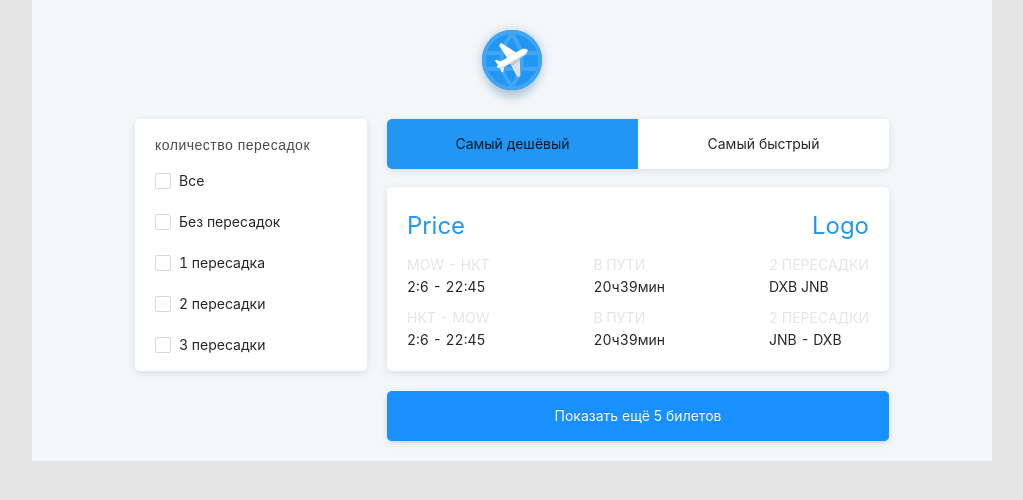
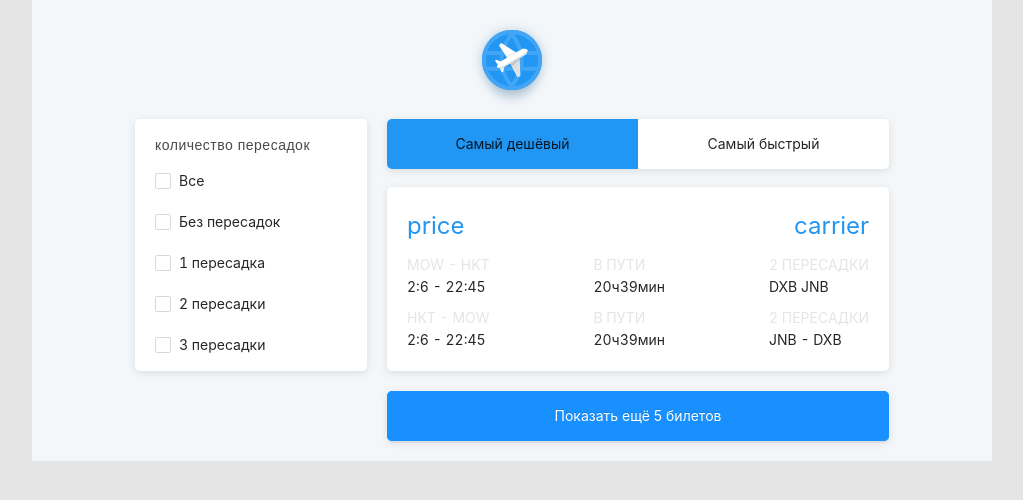
Before and after one commit to dron5/avia-first, a React (Create React App) app: page / in a window 1280 px wide. Shown: the top 500 px of the page, without its empty margins (128-1151 px from the left). Built offline with nearby package versions, Linux system fonts and the light colour scheme; no server answers.

Commit message:
Ticket added

```diff
--- a/src/asyncActions/fetchStuff.js
+++ b/src/asyncActions/fetchStuff.js
@@ -11,5 +11,5 @@ export const fetchSearchId = () => (dispatch) => {
 export const fetchTickets = (id) => (dispatch) => {
     fetch(`https://front-test.beta.aviasales.ru/tickets?searchId=${id}`)
       .then((response) => response.json())
-      .then(json => dispatch(addTickets(json)));
+      .then(json => dispatch(addTickets(json.tickets)));
 };
--- a/src/components/Footer/Footer.jsx
+++ b/src/components/Footer/Footer.jsx
@@ -1,6 +1,5 @@
 /* eslint-disable no-undef */
 /* eslint-disable react/prop-types */
-// import React, { useEffect } from 'react';
 import React from 'react';
 import { Button } from "antd";
 // import { connect } from 'react-redux';
--- /dev/null
+++ b/src/components/Ticket/Ticket.jsx
@@ -0,0 +1,42 @@
+import React from 'react';
+
+import classes from './Ticket.module.scss';
+
+const Ticket = () =>(
+  <div className={classes.Ticket}>
+    <div className={classes.Ticket__price}>
+      <span>price</span>
+      <span>carrier</span>
+    </div>
+    <div className={classes.Ticket__direction}>
+      <div>
+        <div className={classes.title}>MOW - HKT</div>
+        <div>2:6 - 22:45</div>
+      </div>
+      <div>
+        <div className={classes.title}>В ПУТИ</div>
+        <div>20ч39мин</div>
+      </div>
+      <div>
+        <div className={classes.title}>2 ПЕРЕСАДКИ</div>
+        <div>DXB JNB</div>
+      </div>
+    </div>
+    <div className={classes.Ticket__direction}>
+      <div>
+        <div className={classes.title}>HKT - MOW</div>
+        <div>2:6 - 22:45</div>
+      </div>
+      <div>
+        <div className={classes.title}>В ПУТИ</div>
+        <div>20ч39мин</div>
+      </div>
+      <div>
+        <div className={classes.title}>2 ПЕРЕСАДКИ</div>
+        <div>JNB - DXB</div>
+      </div>
+    </div>
+  </div>
+);
+
+export default Ticket;
--- /dev/null
+++ b/src/components/Ticket/Ticket.module.scss
@@ -0,0 +1,34 @@
+$backgroundColor: #fff;
+$boxShadow: 0 2px 8px rgba(0,0,0,.1);
+$backgroundAppColor: #e5e5e5;
+
+.Ticket{
+  display: flex;
+  flex-direction: column;
+  padding: 20px;
+  box-sizing: border-box;
+  width: 502px;
+  height: 184px;
+  margin: 18px 0 0 0;
+  border-radius: 5px;
+  box-shadow: $boxShadow;
+  background-color: $backgroundColor;
+}
+.Ticket__price{
+  display: flex;
+  flex-wrap: nowrap;
+  justify-content: space-between;
+  font-size: 24px;
+  color: #2196F3;
+  margin-top: 0;
+}
+.Ticket__direction{
+  display: flex;
+  flex-wrap: nowrap;
+  justify-content: space-between;
+  margin-bottom: 0px;
+  margin-top: auto;
+}
+.title{
+  color: $backgroundAppColor;
+}
--- /dev/null
+++ b/src/components/Ticket/index.js
@@ -0,0 +1,3 @@
+import Ticket from "./Ticket";
+
+export default Ticket;
--- a/src/components/Tickets/Tickets.jsx
+++ b/src/components/Tickets/Tickets.jsx
@@ -3,53 +3,27 @@ import React, { useEffect } from 'react';
 import { connect } from 'react-redux';
 
 import * as fetch from "../../asyncActions/fetchStuff";
+import Ticket from "../Ticket";
 import classes from './Tickets.module.scss';
 
-const Tickets = ({ searchId, fetchSearchId }) => {
+const Tickets = ({ searchId, fetchSearchId, fetchTickets, tickets }) => {
 useEffect(() => {
     if (!searchId) fetchSearchId();
-  }, [searchId,fetchSearchId]);
+}, [searchId, fetchSearchId]);
+
+useEffect(() => {
+    if (searchId) fetchTickets(searchId);
+}, [searchId, fetchTickets]);
+console.log('inTickets :', tickets);
 return (
     <main className={classes.App}>
-      <div className={classes.Ticket}>
-        <div className={classes.Ticket__price}>
-          <span>Price</span>
-          <span>Logo</span>
-        </div>
-        <div className={classes.Ticket__direction}>
-          <div>
-            <div className={classes.title}>MOW - HKT</div>
-            <div>2:6 - 22:45</div>
-          </div>
-          <div>
-            <div className={classes.title}>В ПУТИ</div>
-            <div>20ч39мин</div>
-          </div>
-          <div>
-            <div className={classes.title}>2 ПЕРЕСАДКИ</div>
-            <div>DXB JNB</div>
-          </div>
-        </div>
-        <div className={classes.Ticket__direction}>
-          <div>
-            <div className={classes.title}>HKT - MOW</div>
-            <div>2:6 - 22:45</div>
-          </div>
-          <div>
-            <div className={classes.title}>В ПУТИ</div>
-            <div>20ч39мин</div>
-          </div>
-          <div>
-            <div className={classes.title}>2 ПЕРЕСАДКИ</div>
-            <div>JNB - DXB</div>
-          </div>
-        </div>
-      </div>
+      <Ticket />
     </main>
   );
 };
 const mapStateToProps = (state) => ({
   searchId: state.searchId,
+  tickets: state.tickets,
 });
 
 export default connect(mapStateToProps, fetch)(Tickets);
--- a/src/components/Tickets/Tickets.module.scss
+++ b/src/components/Tickets/Tickets.module.scss
@@ -1,34 +1,34 @@
-$backgroundColor: #fff;
-$boxShadow: 0 2px 8px rgba(0,0,0,.1);
-$backgroundAppColor: #e5e5e5;
+// $backgroundColor: #fff;
+// $boxShadow: 0 2px 8px rgba(0,0,0,.1);
+// $backgroundAppColor: #e5e5e5;
 
-.Ticket{
-  display: flex;
-  flex-direction: column;
-  padding: 20px;
-  box-sizing: border-box;
-  width: 502px;
-  height: 184px;
-  margin: 18px 0 0 0;
-  border-radius: 5px;
-  box-shadow: $boxShadow;
-  background-color: $backgroundColor;
-}
-.Ticket__price{
-  display: flex;
-  flex-wrap: nowrap;
-  justify-content: space-between;
-  font-size: 24px;
-  color: #2196F3;
-  margin-top: 0;
-}
-.Ticket__direction{
-  display: flex;
-  flex-wrap: nowrap;
-  justify-content: space-between;
-  margin-bottom: 0px;
-  margin-top: auto;
-}
-.title{
-  color: $backgroundAppColor;
-}
+// .Ticket{
+//   display: flex;
+//   flex-direction: column;
+//   padding: 20px;
+//   box-sizing: border-box;
+//   width: 502px;
+//   height: 184px;
+//   margin: 18px 0 0 0;
+//   border-radius: 5px;
+//   box-shadow: $boxShadow;
+//   background-color: $backgroundColor;
+// }
+// .Ticket__price{
+//   display: flex;
+//   flex-wrap: nowrap;
+//   justify-content: space-between;
+//   font-size: 24px;
+//   color: #2196F3;
+//   margin-top: 0;
+// }
+// .Ticket__direction{
+//   display: flex;
+//   flex-wrap: nowrap;
+//   justify-content: space-between;
+//   margin-bottom: 0px;
+//   margin-top: auto;
+// }
+// .title{
+//   color: $backgroundAppColor;
+// }
```
